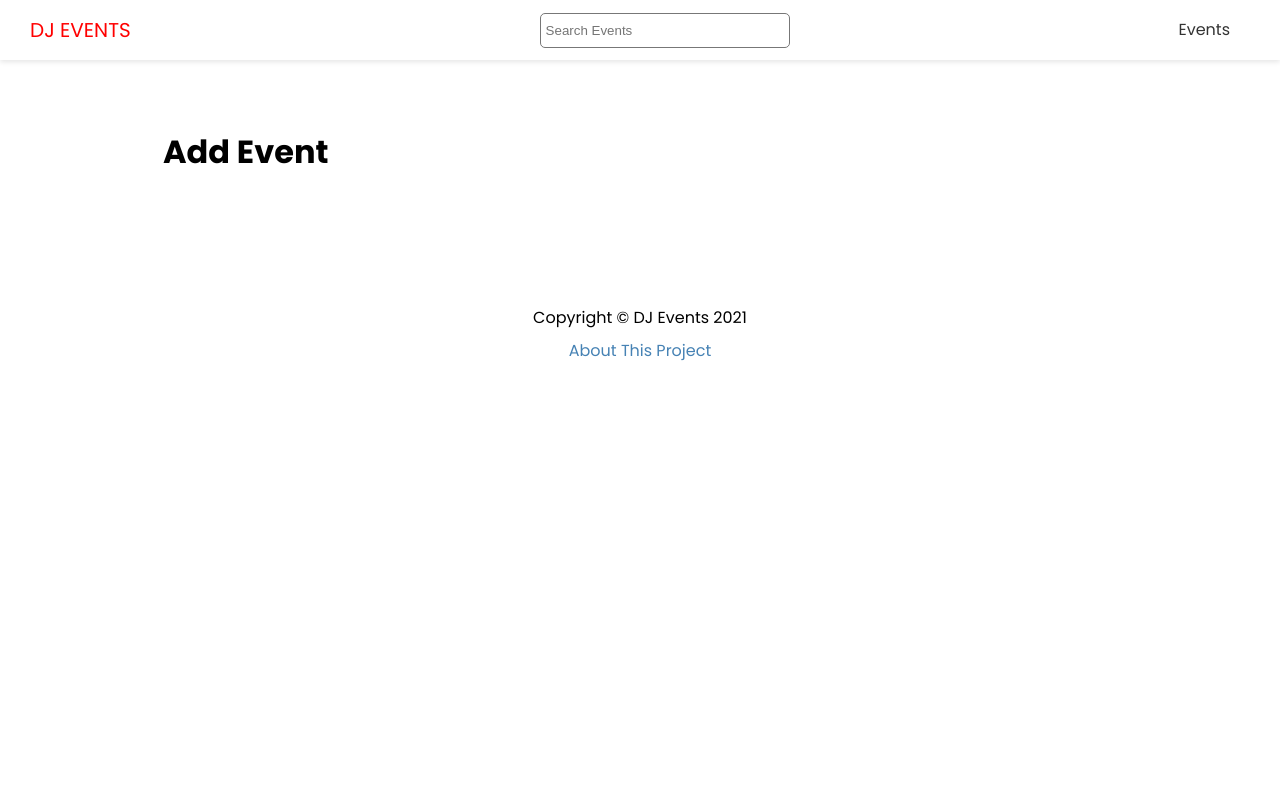
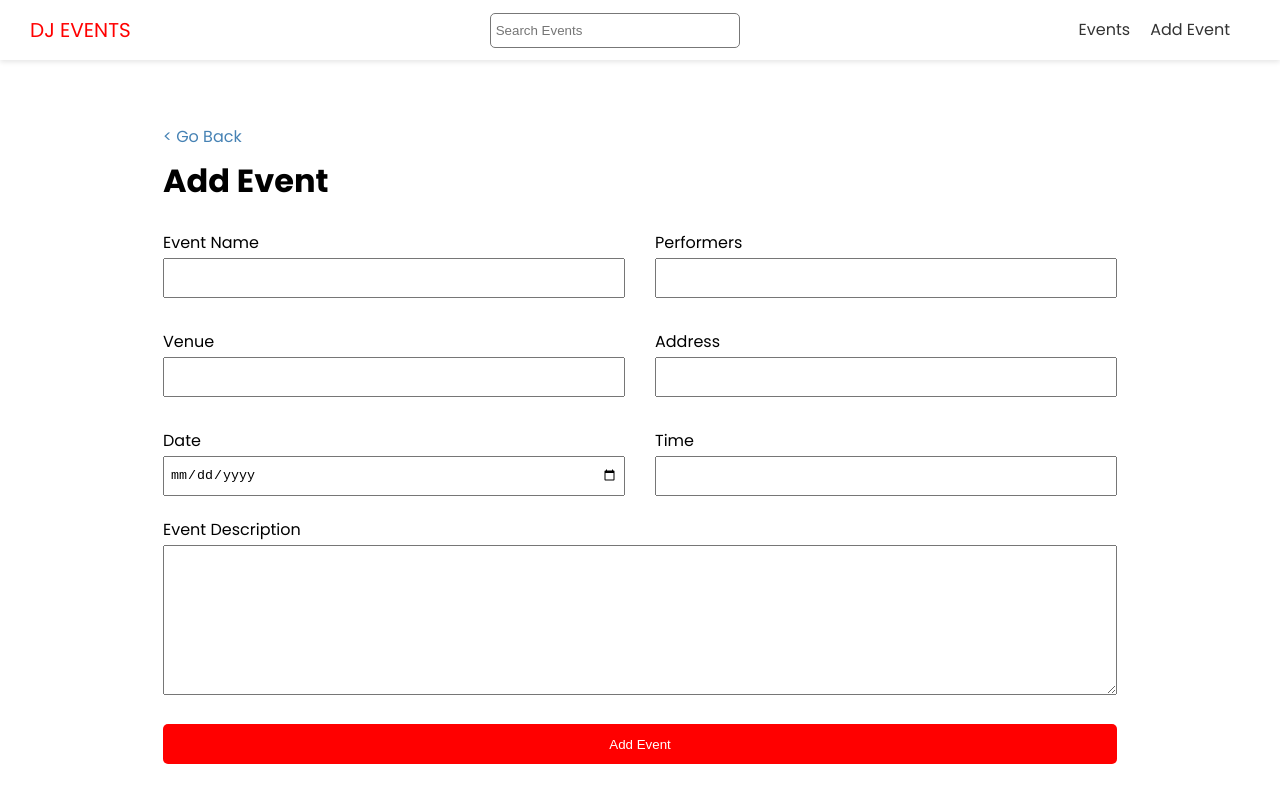
Before and after one commit to SankhaChak/djeve-frontend, a Next.js app: page /events/add in a window 1280 px wide. Shown: the top 800 px of the page. Built offline with nearby package versions, Linux system fonts and the light colour scheme; no server answers.

Commit message:
✅ feat: ability to add events

```diff
--- a/components/Header.js
+++ b/components/Header.js
@@ -20,6 +20,11 @@ export default function Header() {
               <a>Events</a>
             </Link>
           </li>
+          <li>
+            <Link href="/events/add">
+              <a>Add Event</a>
+            </Link>
+          </li>
         </ul>
       </nav>
     </header>
--- a/pages/events/add.js
+++ b/pages/events/add.js
@@ -1,9 +1,141 @@
 import Layout from "@/components/Layout";
+import styles from "@/styles/Form.module.css";
+import { useRouter } from "next/router";
+import Link from "next/link";
+import { useState } from "react";
+import { API_URL } from "@/config/index";
+import { ToastContainer, toast } from "react-toastify";
+import "react-toastify/dist/ReactToastify.css";
 
 export default function AddEventPage() {
+  const [values, setValues] = useState({
+    name: "",
+    performers: "",
+    venue: "",
+    address: "",
+    date: "",
+    time: "",
+    description: "",
+  });
+
+  const router = useRouter();
+
+  const handleSubmit = async (ev) => {
+    ev.preventDefault();
+
+    // Validation
+    const hasEmptyFields = Object.values(values).some((txt) => txt === "");
+
+    if (hasEmptyFields) {
+      return toast.error(`Please fill out all the fields!`);
+    }
+
+    const res = await fetch(`${API_URL}/events`, {
+      method: "POST",
+      headers: {
+        "Content-Type": "application/json",
+      },
+      body: JSON.stringify(values),
+    });
+
+    if (!res.ok) {
+      toast.error(`Something went wrong! ☹`);
+    } else {
+      const event = await res.json();
+      router.push(`/events/${event.slug}`);
+    }
+  };
+
+  const handleInputChange = ({ target }) => {
+    setValues({ ...values, [target.name]: target.value });
+  };
+
   return (
     <Layout title="Add New Event">
+      <Link href="/events">
+        <a>{"<"} Go Back</a>
+      </Link>
       <h1>Add Event</h1>
+
+      <ToastContainer />
+
+      <form onSubmit={handleSubmit} className={styles.form}>
+        <div className={styles.grid}>
+          <div>
+            <label htmlFor="name">Event Name</label>
+            <input
+              type="text"
+              id="name"
+              name="name"
+              value={values.name}
+              onChange={handleInputChange}
+            />
+          </div>
+          <div>
+            <label htmlFor="performers">Performers</label>
+            <input
+              type="text"
+              id="performers"
+              name="performers"
+              value={values.performers}
+              onChange={handleInputChange}
+            />
+          </div>
+          <div>
+            <label htmlFor="venue">Venue</label>
+            <input
+              type="text"
+              id="venue"
+              name="venue"
+              value={values.venue}
+              onChange={handleInputChange}
+            />
+          </div>
+          <div>
+            <label htmlFor="address">Address</label>
+            <input
+              type="text"
+              id="address"
+              name="address"
+              value={values.address}
+              onChange={handleInputChange}
+            />
+          </div>
+          <div>
+            <label htmlFor="date">Date</label>
+            <input
+              type="date"
+              id="date"
+              name="date"
+              value={values.date}
+              onChange={handleInputChange}
+            />
+          </div>
+          <div>
+            <label htmlFor="time">Time</label>
+            <input
+              type="text"
+              id="time"
+              name="time"
+              value={values.time}
+              onChange={handleInputChange}
+            />
+          </div>
+        </div>
+
+        <div>
+          <label htmlFor="description">Event Description</label>
+          <textarea
+            type="text"
+            id="description"
+            name="description"
+            value={values.description}
+            onChange={handleInputChange}
+          />
+        </div>
+
+        <input type="submit" value="Add Event" className="btn" />
+      </form>
     </Layout>
   );
 }
--- /dev/null
+++ b/styles/Form.module.css
@@ -0,0 +1,39 @@
+.form label {
+  display: block;
+}
+
+.form input {
+  width: 100%;
+  height: 40px;
+  padding: 5px;
+}
+
+.form textarea {
+  width: 100%;
+  height: 150px;
+}
+
+.form input[type="submit"] {
+  display: block;
+  width: 100%;
+  margin: 20px 0 30px;
+}
+
+.form .file {
+  border: 1px #ccc solid;
+  background-color: #f4f4f4;
+  padding: 10px;
+}
+
+.grid {
+  display: grid;
+  grid-template-columns: 1fr 1fr;
+  gap: 30px;
+  margin-bottom: 20px;
+}
+
+@media (max-width: 600px) {
+  .grid {
+    grid-template-columns: 1fr;
+  }
+}
```
